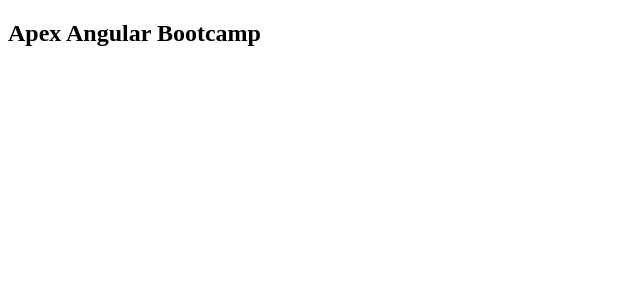
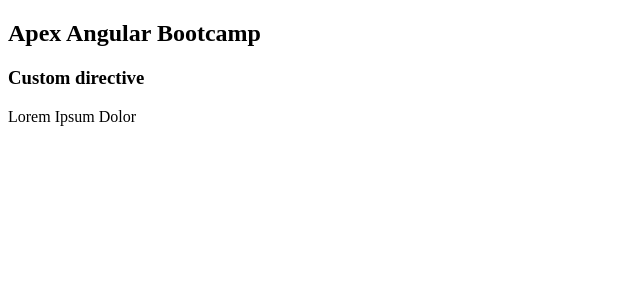
Before and after one commit to josago11/Apex_Angular_Bootcamp, an Angular app: page / in a window 1280 px wide. Shown: the top 300 px of the page, without its empty margins (0-640 px from the left). Built offline with nearby package versions, Linux system fonts and the light colour scheme.

Commit message:
Exercise 2 'Directivas custom'

```diff
--- a/src/app/app.component.html
+++ b/src/app/app.component.html
@@ -1 +1,3 @@
 <h2>Apex Angular Bootcamp</h2>
+<h3>Custom directive</h3>
+<div capitalize>lorem ipsum dolor</div>
--- a/src/app/app.component.ts
+++ b/src/app/app.component.ts
@@ -1,10 +1,11 @@
 import { Component } from '@angular/core';
 import { RouterOutlet } from '@angular/router';
+import { CapitalizeDirective } from './directives/capitalize.directive';
 
 @Component({
   selector: 'app-root',
   standalone: true,
-  imports: [RouterOutlet],
+  imports: [RouterOutlet, CapitalizeDirective],
   templateUrl: './app.component.html',
   styleUrl: './app.component.scss'
 })
--- /dev/null
+++ b/src/app/directives/capitalize.directive.ts
@@ -0,0 +1,13 @@
+import { Directive, ElementRef } from '@angular/core';
+
+@Directive({
+  selector: '[capitalize]',
+  standalone: true
+})
+export class CapitalizeDirective {
+
+  constructor(private elementRef:ElementRef) {
+    this.elementRef.nativeElement.style.textTransform = "capitalize";
+   }
+
+}
```
Also changed, not shown: 1 other file (tests, documents, lock files or other folders).
